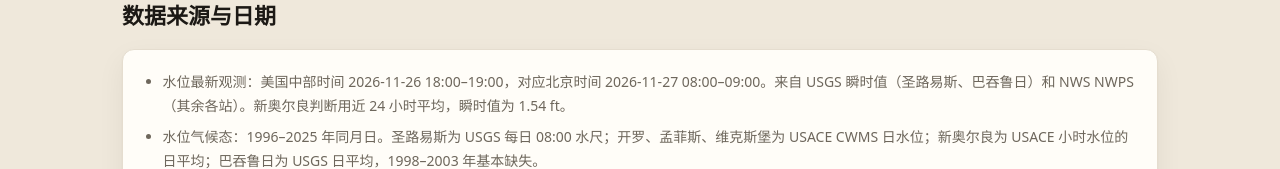
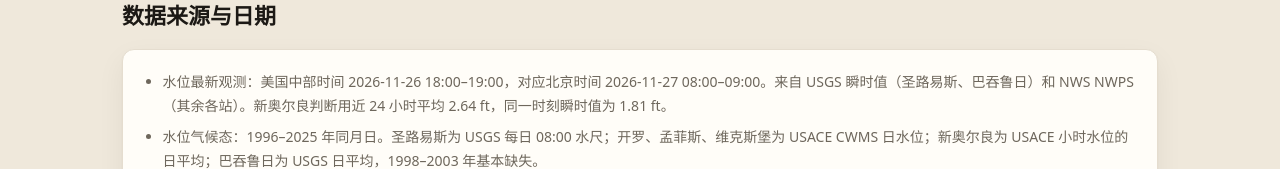
Before and after one commit to 0030carina-gif/mississippi-river-stage, a plain HTML site: page index.html in a window 1280 px wide. Shown: the part 3582-3751 px from the top of the page. Drawn offline with Linux system fonts and the light colour scheme.

Commit message:
??????????? 1.81 ft???????????

```diff
--- a/index.html
+++ b/index.html
@@ -199,7 +199,7 @@ footer { margin-top: 48px; padding-top: 18px; border-top: 1px solid var(--line);
   <h2>数据来源与日期</h2>
   <div class="card notes">
     <ul>
-      <li>水位最新观测：美国中部时间 2026-11-26 18:00–19:00，对应北京时间 2026-11-27 08:00–09:00。来自 USGS 瞬时值（圣路易斯、巴吞鲁日）和 NWS NWPS（其余各站）。新奥尔良判断用近 24 小时平均，瞬时值为 1.54 ft。</li>
+      <li>水位最新观测：美国中部时间 2026-11-26 18:00–19:00，对应北京时间 2026-11-27 08:00–09:00。来自 USGS 瞬时值（圣路易斯、巴吞鲁日）和 NWS NWPS（其余各站）。新奥尔良判断用近 24 小时平均 2.64 ft，同一时刻瞬时值为 1.81 ft。</li>
       <li>水位气候态：1996–2025 年同月日。圣路易斯为 USGS 每日 08:00 水尺；开罗、孟菲斯、维克斯堡为 USACE CWMS 日水位；新奥尔良为 USACE 小时水位的日平均；巴吞鲁日为 USGS 日平均，1998–2003 年基本缺失。</li>
       <li>驳船运费：USDA AMS，数据集 Downbound Grain Barge Rates，最新周末 2026-11-24（第 47 周）。下一期通常在随后的周四。</li>
       <li>近期 USGS / NWS / USACE 读数是临时数据，可能修订。预报不是实测。</li>
```
